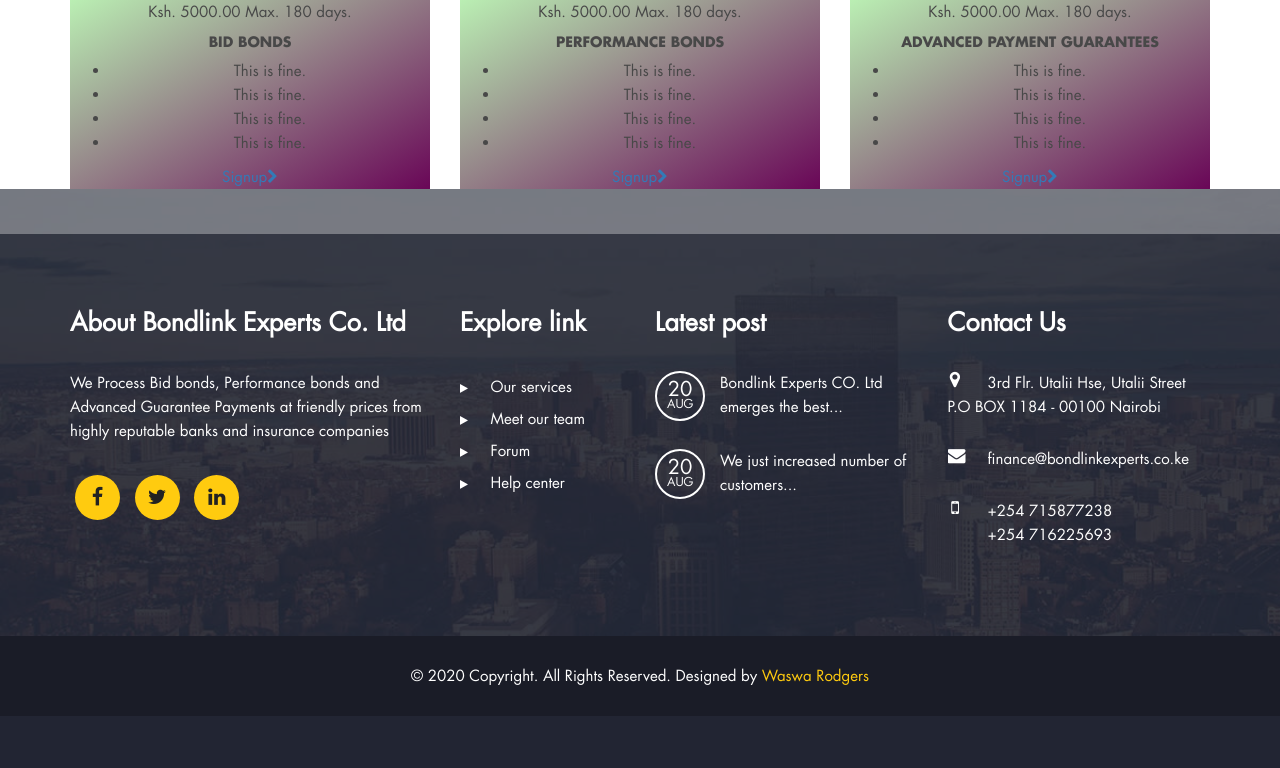
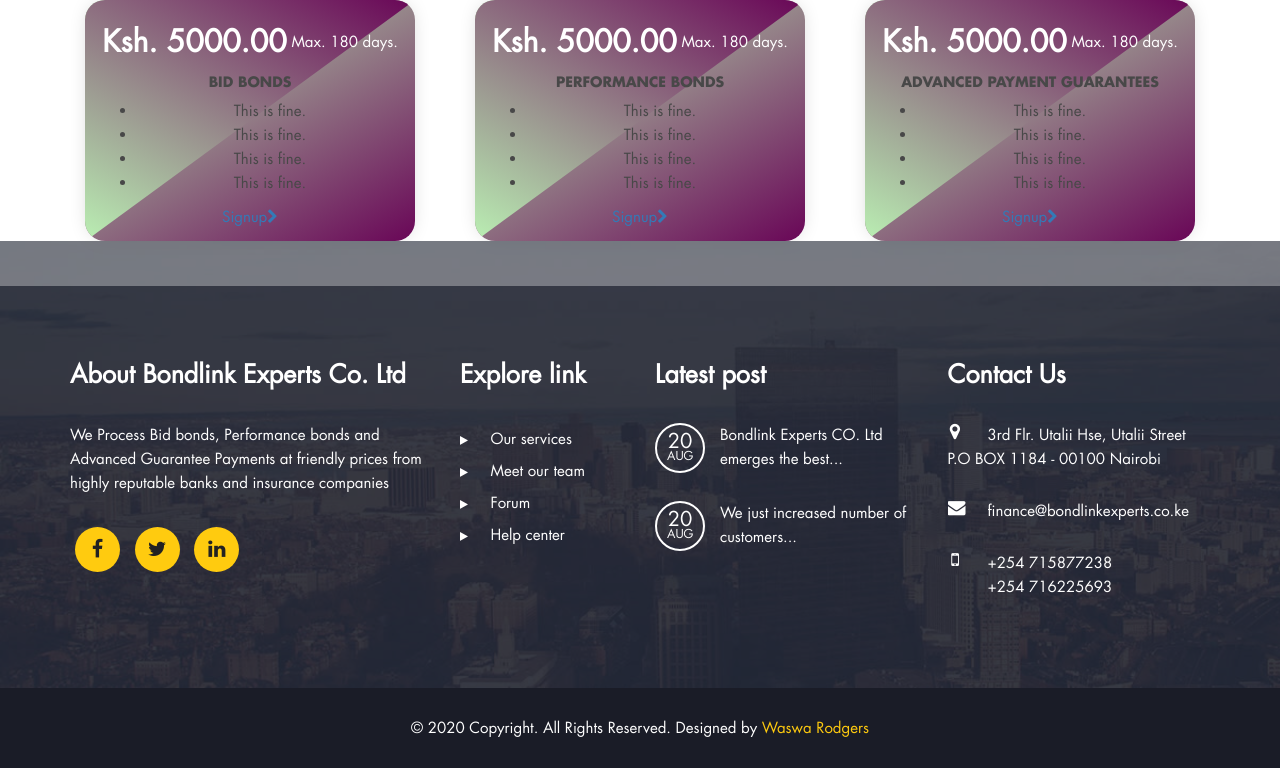
Before and after one commit to WaswaRodgers/bondlink, a PHP site: page /pricing.php in a window 1280 px wide. Shown: the part 92-860 px from the top of the page. Before the commit the page ends 777 px from the top, so only its background shows below. Run offline with PHP 8.4, Linux system fonts and the light colour scheme.

Commit message:
styling pricing page

```diff
--- a/pricing.php
+++ b/pricing.php
@@ -14,7 +14,40 @@
 	.pricingTable {
 		background: linear-gradient(-30deg, #690657,#baefb3);
 		text-align: center;
+		padding: 30px 12px 12px;
+		margin: 0 15px;
+		border-radius: 20px;
+		box-shadow: 0 0 20px -5px rgba(0,0,0,0.2);
+		overflow: hidden;
+		position: relative;
+		z-index: 1;
 	}
+
+	.pricingTable:before {
+		content: '';
+		background: linear-gradient(30deg, #baefb3, #690657);
+		height: 100%;
+		width: 100%;
+		position: absolute;
+		left: 0;
+		top: 0;
+		z-index: -1;
+		clip-path: polygon(0 0, 0% 100%, 100% 0);
+	}
+
+	.pricingTable .pricingTable-header {
+		color: #fff;
+		margin: 0 0 20px 0;
+	}
+
+	.pricingTable .price-value .amount {
+		font-size: 30px;
+		font-weight: 600;
+		vertical-align: top;
+		display: inline-block;
+	}
+
+
 </style>
 
 <div class="container">
```
